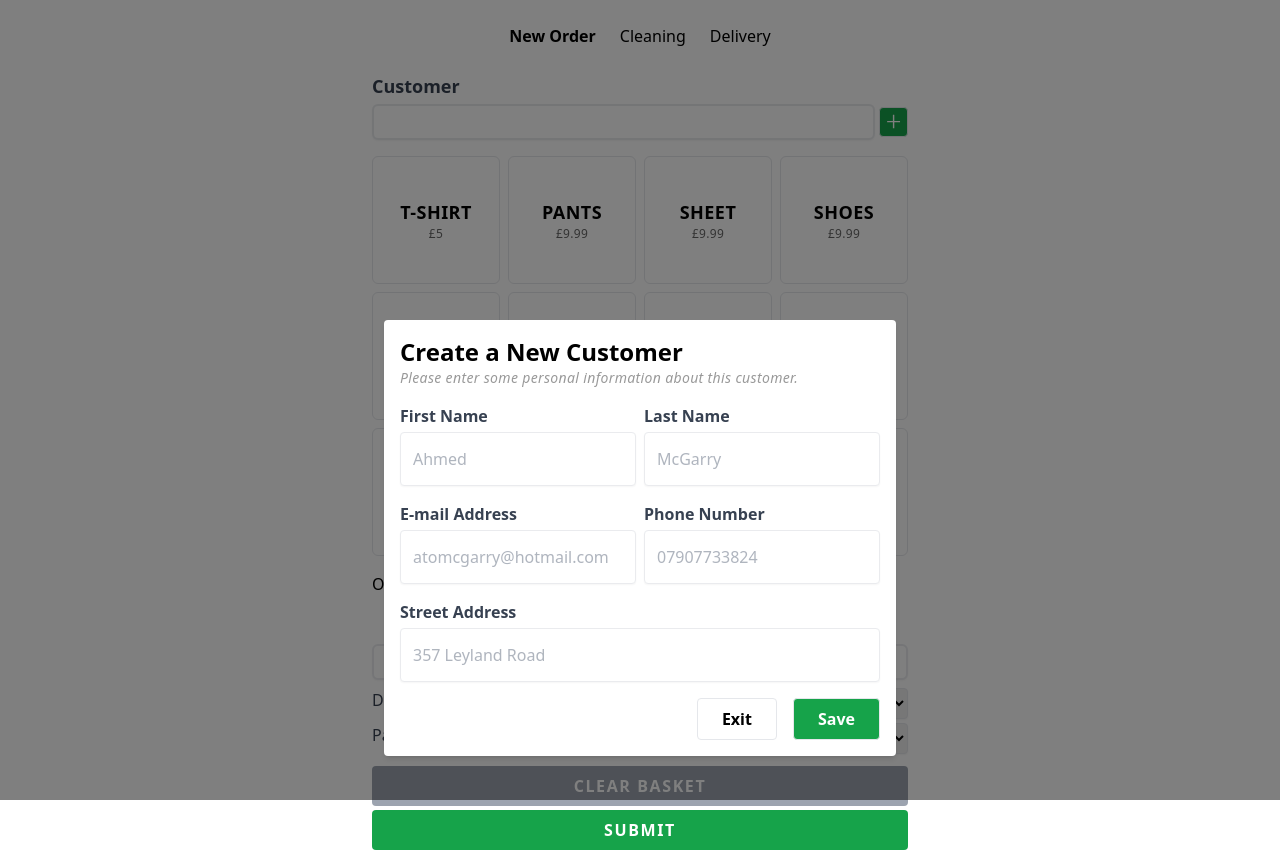
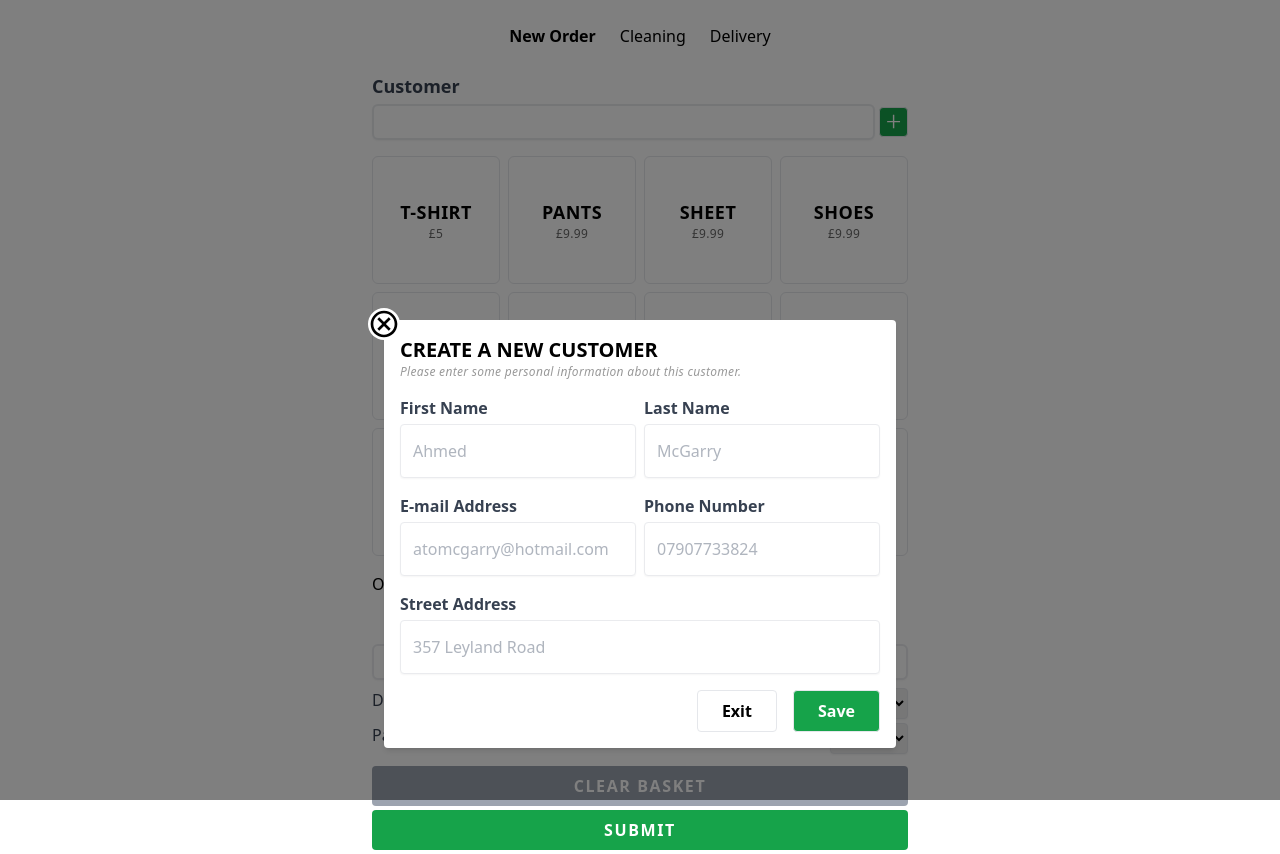
Before and after one commit to McGarry-A/pos, a React (Create React App) app: page /new-order in a window 1280 px wide. Both pictures are taken after a click on the button 893 px from the left and 122 px from the top of the page. Built offline with nearby package versions, Linux system fonts and the light colour scheme.

Commit message:
exit form

```diff
--- a/src/Components/CreateCustomerForm/CreateCustomerForm.tsx
+++ b/src/Components/CreateCustomerForm/CreateCustomerForm.tsx
@@ -1,22 +1,31 @@
-const CreateCustomerForm = () => {
-  // need to pass set modal to be able to close it
-
+import { MdOutlineCancel } from "react-icons/md";
+interface Props {
+  setPortalIsHidden: React.Dispatch<React.SetStateAction<boolean>>;
+}
+const CreateCustomerForm: React.FC<Props> = ({ setPortalIsHidden }) => {
   const handleSubmit = (e: React.FormEvent<HTMLFormElement>) => {
     e.preventDefault();
   };
 
-  const handleSave = () => {};
-  const handleExit = () => {};
+  const handleSave = () => {
+    setPortalIsHidden(false);
+  };
+
+  const handleExit = () => {
+    setPortalIsHidden(false);
+  };
 
   return (
-    <div className="bg-white max-w-lg m-auto left-0 right-0 shadow-md rounded mt-[25%]">
+    <div className="bg-white max-w-lg m-auto left-0 right-0 shadow-md rounded mt-[25%] relative">
       <form
         className="p-4 space-y-4"
         onSubmit={(e: React.FormEvent<HTMLFormElement>) => handleSubmit(e)}
       >
         <div>
-          <h3 className="text-2xl font-semibold">Create a New Customer</h3>
-          <p className="opacity-40 text-sm mb-2 italic">
+          <h3 className="text-xl font-semibold uppercase">
+            Create a New Customer
+          </h3>
+          <p className="opacity-40 text-xs mb-2 italic">
             Please enter some personal information about this customer.
           </p>
         </div>
@@ -47,18 +56,21 @@ const CreateCustomerForm = () => {
         <div className="flex w-full justify-end space-x-4">
           <button
             className="border px-6 py-2 rounded font-semibold"
-            onClick={() => handleExit()}
+            onClick={handleExit}
           >
             Exit
           </button>
           <button
             className="border px-6 py-2 rounded font-semibold bg-green-600 text-white"
-            onClick={() => handleSave()}
+            onClick={handleSave}
           >
             Save
           </button>
         </div>
       </form>
+      <div className="bg-white absolute -top-3 -left-4 rounded-full cursor-pointer">
+        <MdOutlineCancel size={"2rem"} onClick={handleExit} />
+      </div>
     </div>
   );
 };
--- a/src/Components/NewOrderForm/NewOrderForm.tsx
+++ b/src/Components/NewOrderForm/NewOrderForm.tsx
@@ -3,7 +3,7 @@ import CreateCustomerForm from "../CreateCustomerForm/CreateCustomerForm";
 import React, { useState } from "react";
 import Portal from "../Portal/Portal";
 
-const NewOrderForm = () => {
+const NewOrderForm: React.FC = () => {
   const [portalIsHidden, setPortalIsHidden] = useState<boolean>(false);
   const target = document.getElementById("root");
   return (
@@ -29,7 +29,7 @@ const NewOrderForm = () => {
         </div>
       </div>
       <Portal target={target!} isHidden={portalIsHidden}>
-        <CreateCustomerForm />
+        <CreateCustomerForm setPortalIsHidden={setPortalIsHidden} />
       </Portal>
     </div>
   );
--- a/src/Store/index.ts
+++ b/src/Store/index.ts
@@ -2,7 +2,7 @@ import { configureStore } from "@reduxjs/toolkit";
 
 const store = configureStore({
     reducer: {}
-})
+});
 
 // Whats this for?
 // export type RootState = ReturnType<typeof store.getState>
```
